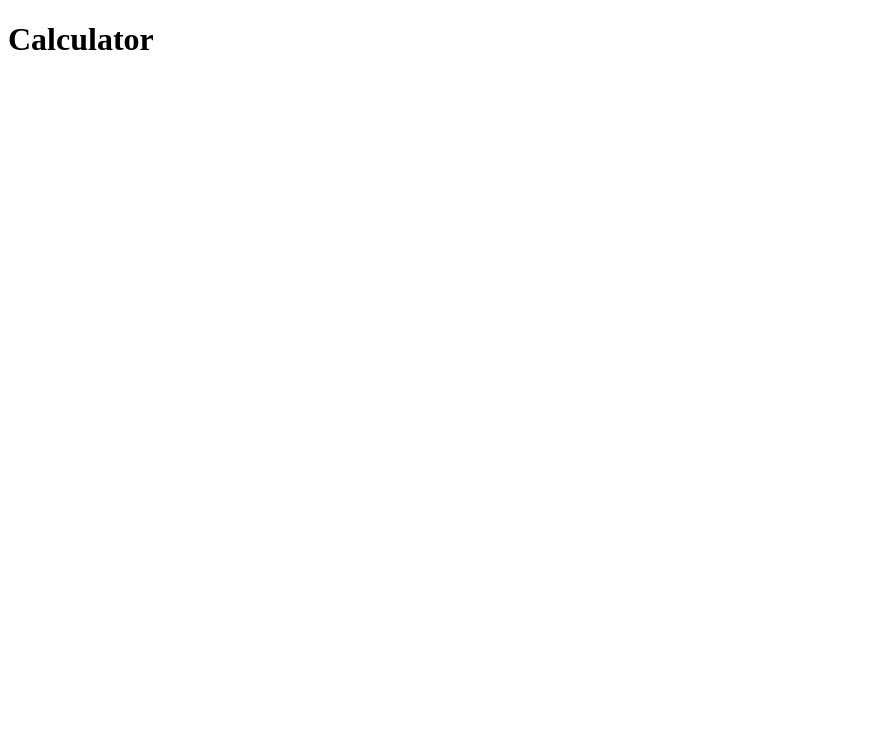
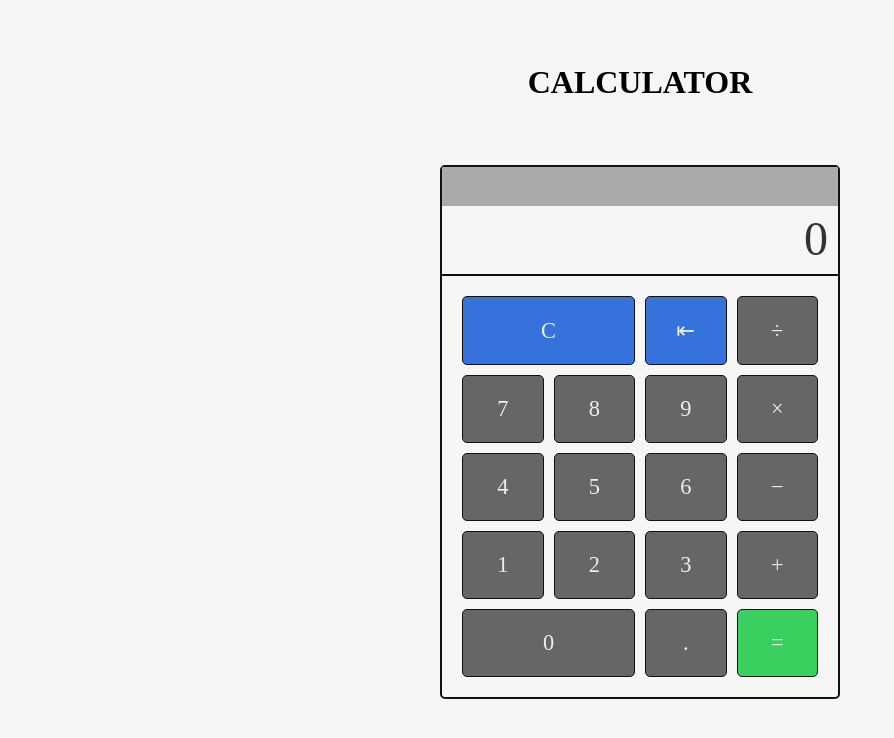
Before and after one commit to JoeDravarol/calculator, a plain HTML site: page index.html in a window 1280 px wide. Shown: the whole page, without its empty margins (0-894 px from the left). Drawn offline with Linux system fonts and the light colour scheme.

Commit message:
Create and style UI

```diff
--- a/index.html
+++ b/index.html
@@ -8,9 +8,40 @@
     <title>Calculator</title>
 </head>
 <body>
-    <h1>Calculator</h1>
+    <h1 class="title">Calculator</h1>
 
+    <div class="container">
 
+        <div class="display">
+            <span class="display-output mini-display"></span>
+            <span class="display-output main-display">0</span>
+        </div>
+
+        <div class="calc-buttons">
+            <button type="button" class="calc-btn calc-btn-lg btn-blue">C</button>
+            <button type="button" class="calc-btn btn-blue">&#8676;</button>
+            <button type="button" class="calc-btn">&divide;</button>
+
+            <button type="button" class="calc-btn">7</button>
+            <button type="button" class="calc-btn">8</button>
+            <button type="button" class="calc-btn">9</button>
+            <button type="button" class="calc-btn">&times;</button>
+
+            <button type="button" class="calc-btn">4</button>
+            <button type="button" class="calc-btn">5</button>
+            <button type="button" class="calc-btn">6</button>
+            <button type="button" class="calc-btn">&minus;</button>
+
+            <button type="button" class="calc-btn">1</button>
+            <button type="button" class="calc-btn">2</button>
+            <button type="button" class="calc-btn">3</button>
+            <button type="button" class="calc-btn">&plus;</button>
+
+            <button type="button" class="calc-btn calc-btn-lg">0</button>
+            <button type="button" class="calc-btn">.</button>
+            <button type="button" class="calc-btn btn-green">&equals;</button>
+        </div>
+    </div>
 
     <script src="script.js"></script>
 </body>
--- a/styles.css
+++ b/styles.css
@@ -0,0 +1,78 @@
+* {
+    padding: 0;
+    margin: 0;
+    box-sizing: border-box;
+}
+
+body {
+    background-color: #f6f6f6;
+}
+
+body,
+.calc-btn {
+    font-family: 'Space Mono';
+}
+
+.title {
+    text-align: center;
+    margin: 2em;
+    text-transform: uppercase;
+}
+
+.container {
+    max-width: 400px;
+    margin: 1em auto;
+    border: 2px solid #111;
+    border-radius: 5px;
+}
+
+.display-output {
+    display: block;
+    width: 100%;
+    text-align: right;
+    padding: 5px 10px;
+}
+
+.mini-display {
+    background-color: #AAA;
+    height: 39px;
+    font-size: 1.5em;
+    color: #EEE;
+}
+
+.main-display {
+    color: #333;
+    height: 70px;
+    font-size: 3em;
+    border-bottom: 2px solid #111;
+}
+
+.calc-btn {
+    background-color: #666;
+    padding: 20px;
+    color: #EEE;
+    border: 1px solid #111;
+    border-radius: 5px;
+    font-size: 1.4em;
+    cursor: pointer;
+}
+
+.btn-blue {
+    background-color: #3572DB;
+}
+
+.btn-green {
+    background-color: #39D060;
+}
+
+.calc-buttons {
+    padding: 1.25em;
+
+    display: grid;
+    grid-template-columns: repeat(4, 1fr);
+    grid-gap: 10px;
+}
+
+.calc-btn-lg {
+    grid-column: span 2;
+}
```
